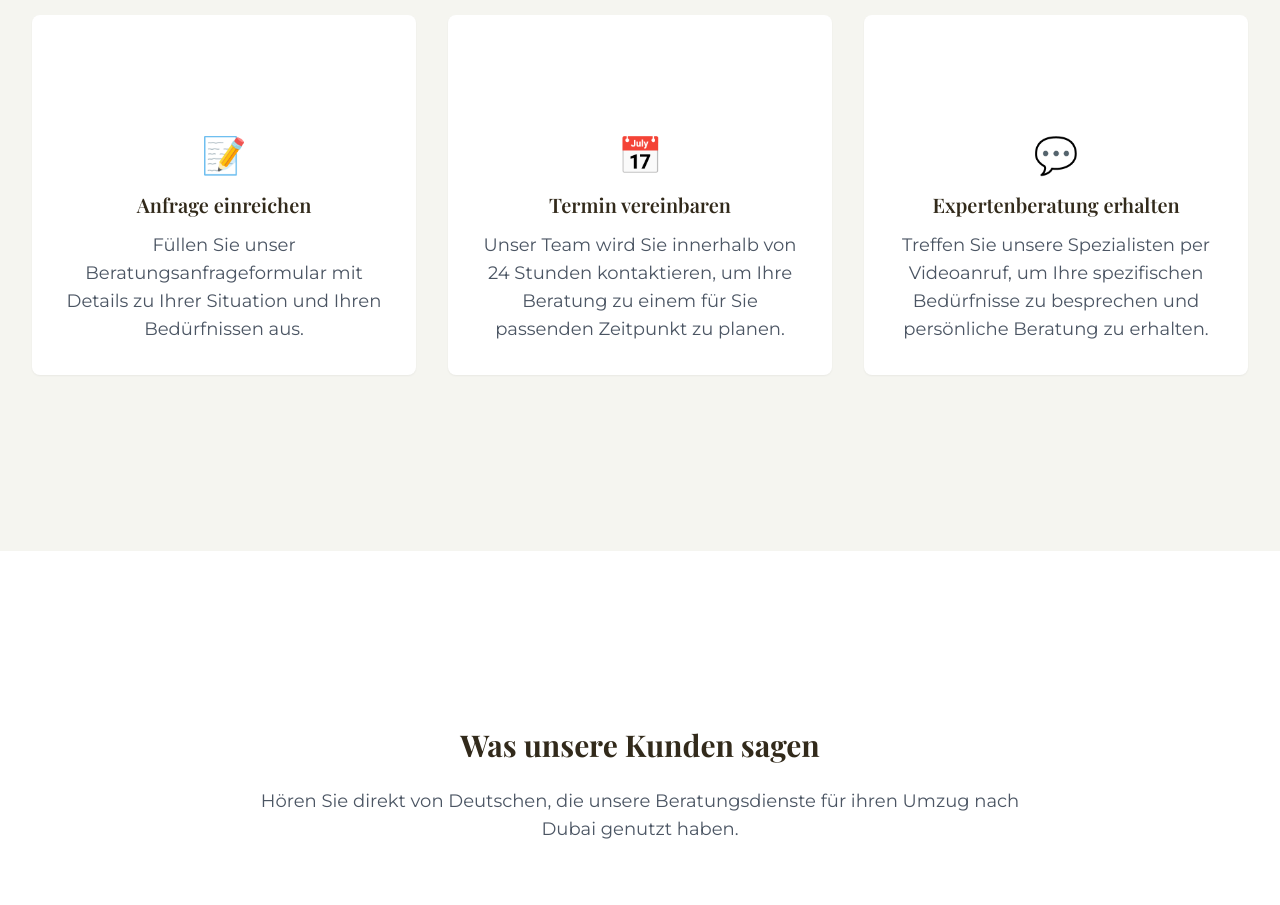
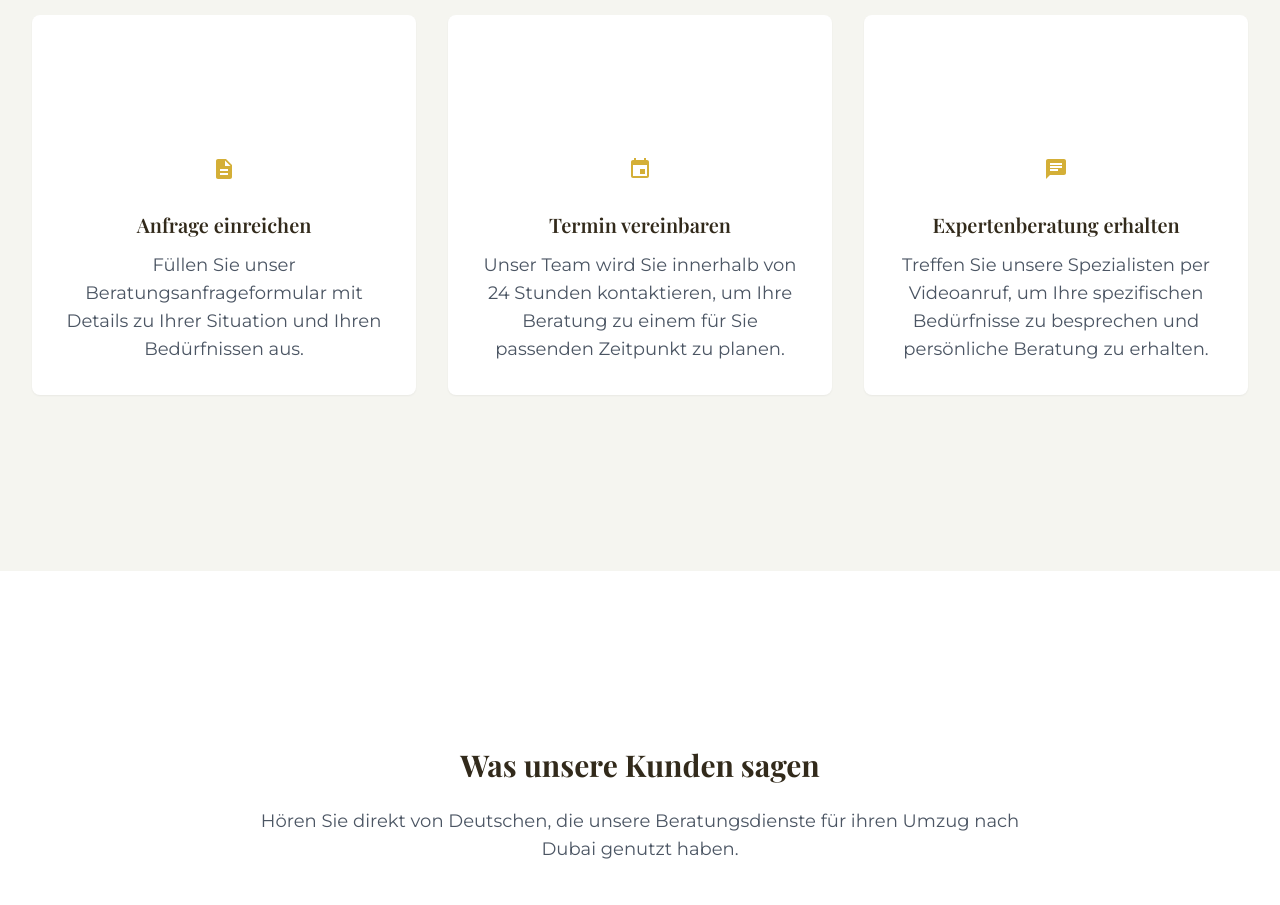
Before and after one commit to LepcsikMike/dubai-move-guide, a React (Vite) app: page /beratung in a window 1280 px wide. Shown: the part 2200-3105 px from the top of the page. Built offline with nearby package versions, Linux system fonts and the light colour scheme.

Commit message:
feat: Improve service icons
- Increased the size of service icons on the homepage.
- Updated icons on the "Beratung" page to use Material Design icons.

```diff
--- a/src/components/consulting/ProcessSteps.tsx
+++ b/src/components/consulting/ProcessSteps.tsx
@@ -1,24 +1,24 @@
-
 import React from 'react';
+import { Description, Event, Chat } from '@material-ui/icons';
 
 const steps = [
   {
     step: "1",
     title: "Anfrage einreichen",
     description: "Füllen Sie unser Beratungsanfrageformular mit Details zu Ihrer Situation und Ihren Bedürfnissen aus.",
-    icon: "📝"
+    icon: <Description className="text-[2.5rem] text-brand-gold" />
   },
   {
     step: "2",
     title: "Termin vereinbaren",
     description: "Unser Team wird Sie innerhalb von 24 Stunden kontaktieren, um Ihre Beratung zu einem für Sie passenden Zeitpunkt zu planen.",
-    icon: "📅"
+    icon: <Event className="text-[2.5rem] text-brand-gold" />
   },
   {
     step: "3",
     title: "Expertenberatung erhalten",
     description: "Treffen Sie unsere Spezialisten per Videoanruf, um Ihre spezifischen Bedürfnisse zu besprechen und persönliche Beratung zu erhalten.",
-    icon: "💬"
+    icon: <Chat className="text-[2.5rem] text-brand-gold" />
   }
 ];
 
@@ -39,7 +39,7 @@ const ProcessSteps = () => {
               <div className="w-16 h-16 rounded-full gold-gradient-bg text-white flex items-center justify-center text-2xl font-bold mx-auto mb-6">
                 {step.step}
               </div>
-              <div className="text-4xl mb-4">{step.icon}</div>
+              <div className="text-[2.5rem] mb-4">{step.icon}</div>
               <h3 className="text-xl font-semibold mb-3">{step.title}</h3>
               <p className="text-gray-600">{step.description}</p>
             </div>
--- a/src/pages/home/ServicesSection.tsx
+++ b/src/pages/home/ServicesSection.tsx
@@ -9,19 +9,19 @@ const ServicesSection = () => {
     {
       title: "Visum & Aufenthaltsgenehmigung",
       description: "Wir helfen Ihnen bei der Auswahl und Beantragung des für Sie optimalen Visums - vom Arbeitnehmervisum bis zum Golden Visa.",
-      icon: <Description className="text-4xl text-brand-gold" />,
+      icon: <Description className="text-[2.5rem] text-brand-gold" />,
       link: "/schritt-fuer-schritt-anleitung#visa"
     },
     {
       title: "Immobilien & Wohnungssuche",
       description: "Lassen Sie sich bei der Suche nach der perfekten Wohnung oder Haus in der passenden Nachbarschaft unterstützen.",
-      icon: <Home className="text-4xl text-brand-gold" />,
+      icon: <Home className="text-[2.5rem] text-brand-gold" />,
       link: "/schritt-fuer-schritt-anleitung#housing"
     },
     {
       title: "Firmengründung & Business Setup",
       description: "Erfahren Sie, wie Sie ein Unternehmen in Dubai gründen, welche Freizonen in Frage kommen und welche Lizenzen Sie benötigen.",
-      icon: <BusinessCenter className="text-4xl text-brand-gold" />,
+      icon: <BusinessCenter className="text-[2.5rem] text-brand-gold" />,
       link: "/schritt-fuer-schritt-anleitung#business"
     }
   ];
```
